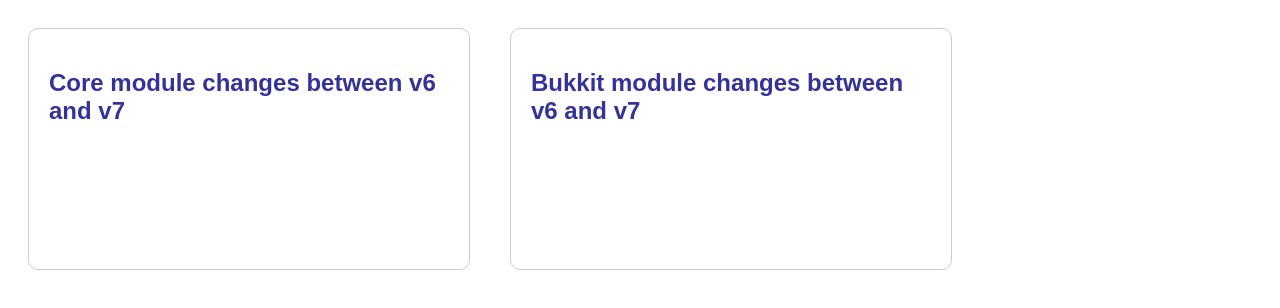
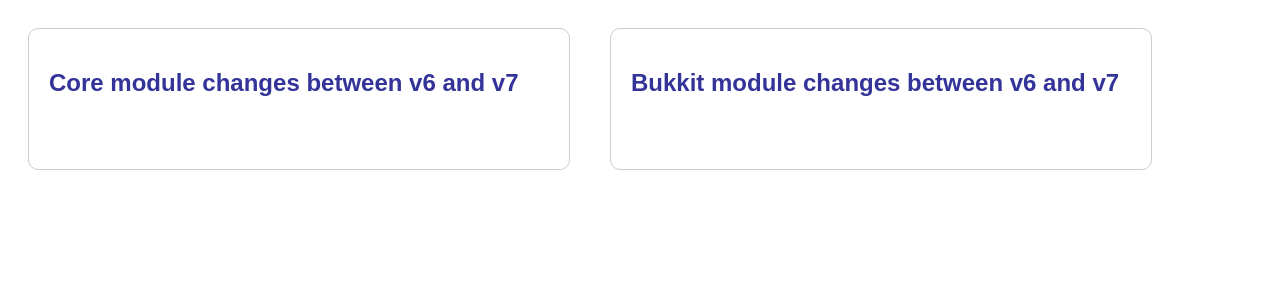
Before and after one commit to IntellectualSites/plotsquared-api-diff, a plain HTML site: page index.html in a window 1280 px wide. Drawn offline with Linux system fonts and the light colour scheme.

Commit message:
Update style.css

```diff
--- a/style.css
+++ b/style.css
@@ -18,8 +18,8 @@ body {
 }
 div {
     float: left;
-    width: 400px;
-    height: 200px;
+    width: 500px;
+    height: 100px;
     padding: 20px;
     margin: 20px;
     border: 1px solid #ccc;
```
